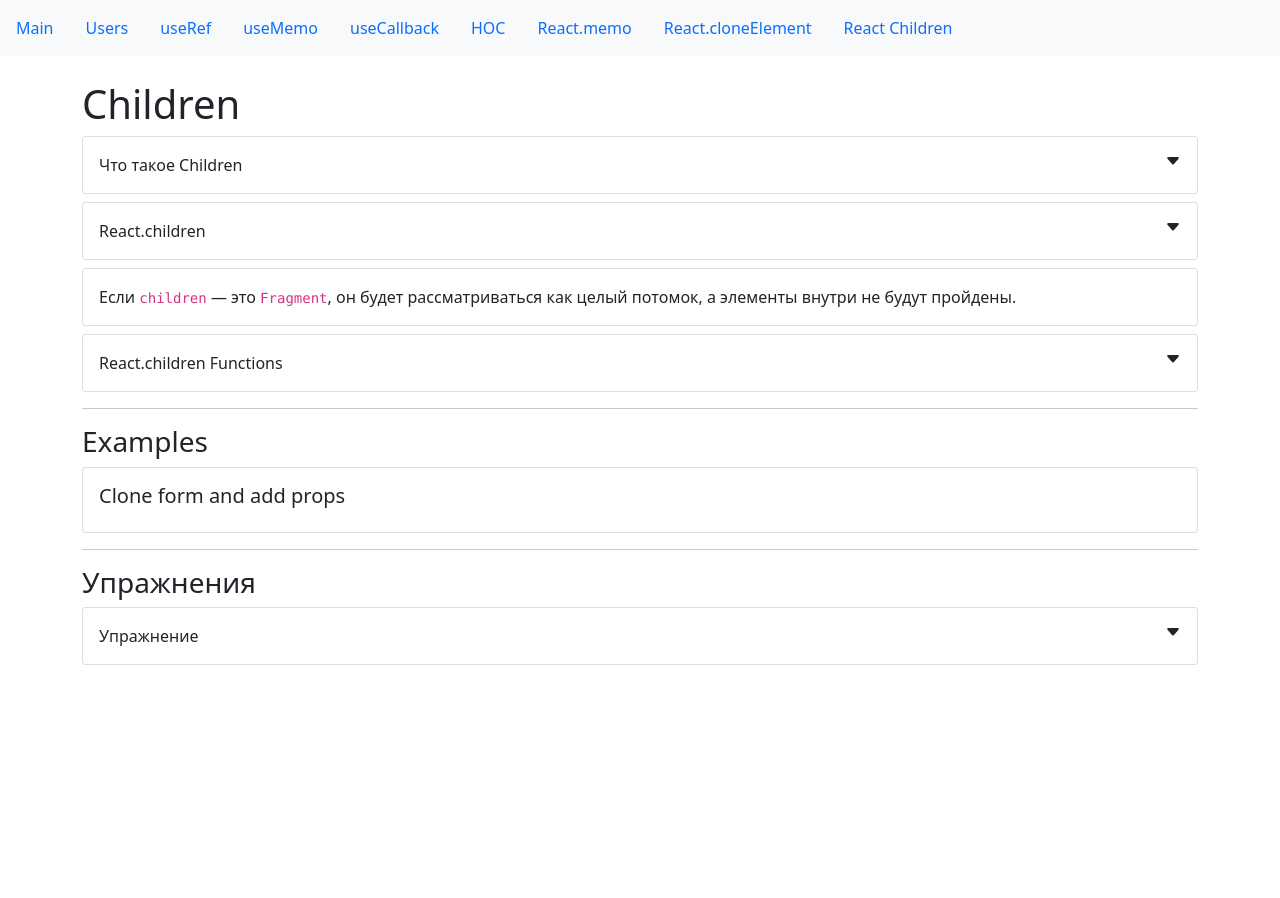
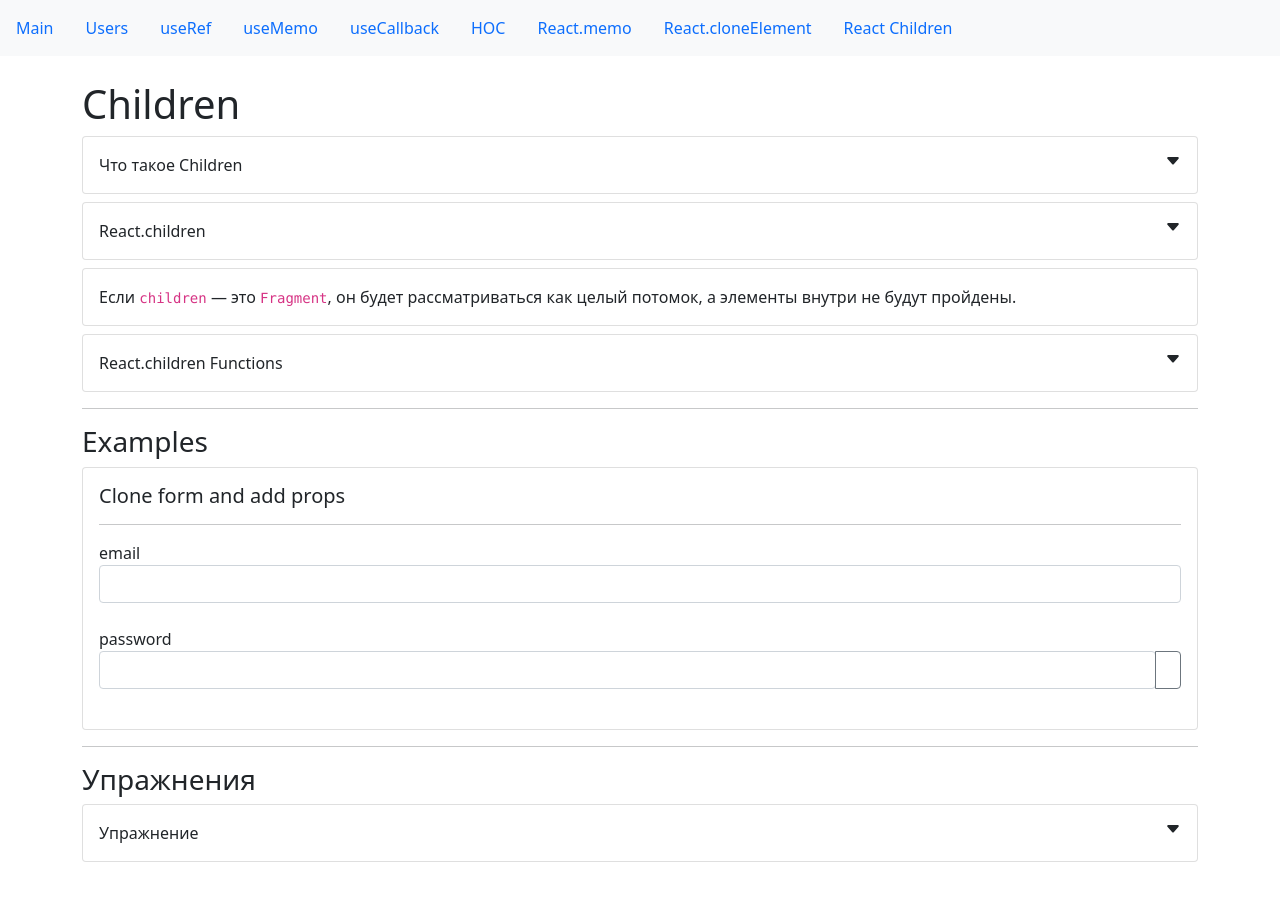
Before and after one commit to Kutsuruk/optimization-hooks, a React (Create React App) app: page /children in a window 1280 px wide. Shown: the top 898 px of the page. Before the commit the page ends 800 px from the top, so only its background shows below. Built offline with nearby package versions, Linux system fonts and the light colour scheme.

Commit message:
Learned about children react component. Use map methods for list of children components. Add some methods and data to child component by clonying it.

```diff
--- a/src/app/components/examples/children/reactChildrenExample.jsx
+++ b/src/app/components/examples/children/reactChildrenExample.jsx
@@ -1,10 +1,45 @@
-import React from "react";
+import React, {useEffect, useState} from "react";
+import PropTypes from "prop-types";
 import CardWrapper from "../../common/Card";
 import SmallTitle from "../../common/typografy/smallTitle";
+import Divider from "../../common/divider";
+import TextField from "../../common/form/textField";
+
+const FormComponent = ({children}) => {
+    const [data, setData] = useState({})
+    const handleChange = (target) => {
+        setData((prevState) => ({...prevState, [target.name]: target.value}))
+    }
+
+    useEffect(() => {
+        console.log(data)
+    }, [data])
+
+    return React.Children.map(children, (child) => {
+        const config = {
+            ...child.props,
+            onChange: handleChange,
+            value: data[child.props.name] || ''
+        }
+
+            return React.cloneElement(child, config)
+    })
+}
+
+FormComponent.propTypes = {
+    children: PropTypes.oneOfType([PropTypes.arrayOf(PropTypes.node), PropTypes.node])
+}
+
 const ReactChildrenExample = () => {
     return (
         <CardWrapper>
             <SmallTitle>Clone form and add props</SmallTitle>
+            <Divider />
+
+            <FormComponent>
+                <TextField name='email' label='email' />
+                <TextField name='password' label='password' type='password' />
+            </FormComponent>
         </CardWrapper>
     );
 };
```
